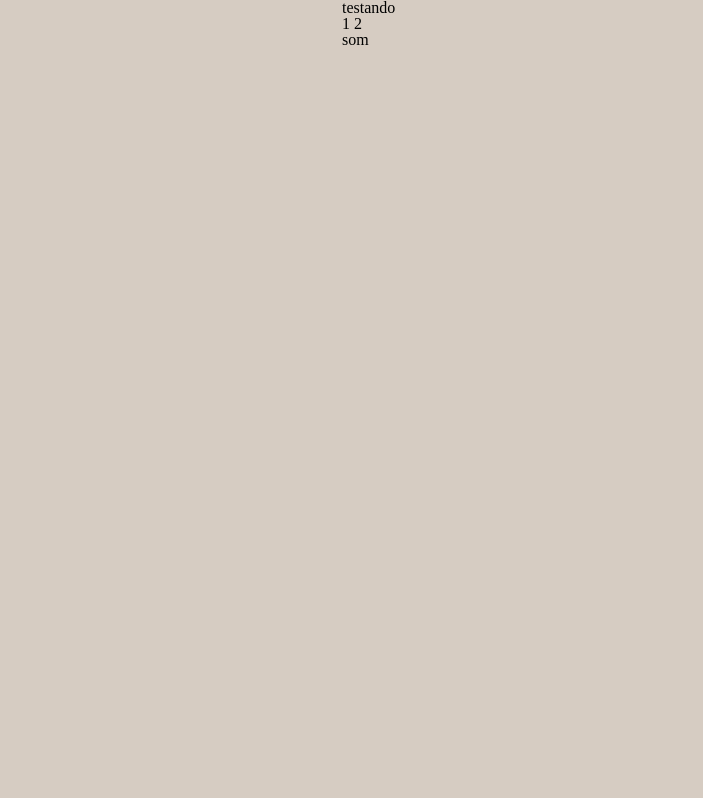
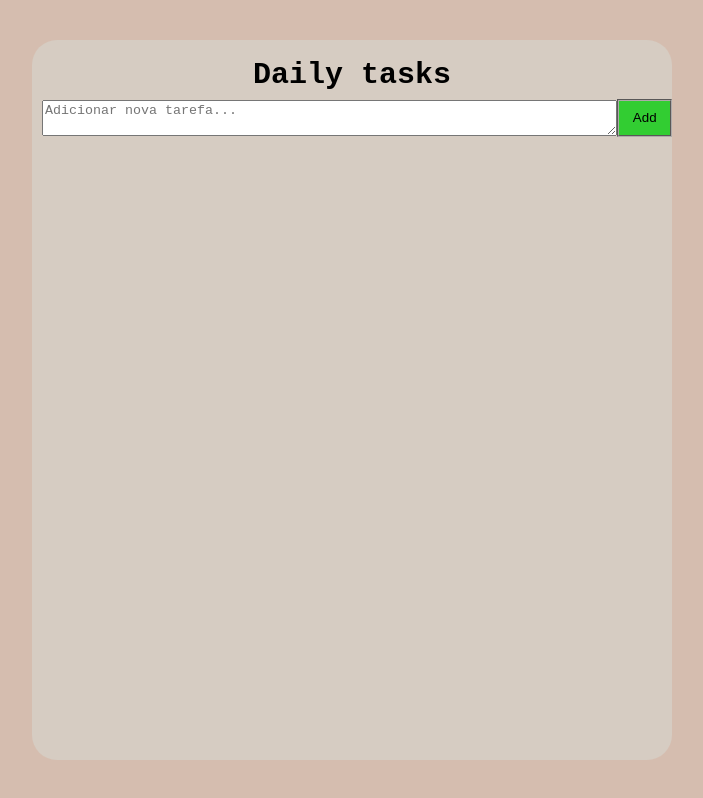
Before and after one commit to carlos-asantos/Projects, a plain HTML site: page checklist w js/index.html in a window 1280 px wide. Shown: the whole page, without its empty margins (288-991 px from the left). Drawn offline with Linux system fonts and the light colour scheme.

Commit message:
Refactor HTML structure and enhance CSS styles for task management interface

```diff
--- a/checklist w js/index.html
+++ b/checklist w js/index.html
@@ -8,8 +8,12 @@
     <link rel="stylesheet" href="style.css">
 </head>
 <body>
-    <div class="main">
-        <h1>testando 1 2 som</h1>
+    <div class="app">
+        <h1>Daily tasks</h1>
+        <div class="addTaskBar">
+            <textarea name="addTask" id="addTask" placeholder="Adicionar nova tarefa..."></textarea>
+            <button class="addTaskButton" onClick="">Add</button>
+        </div>
     </div>
     <script src="script.js"></script>
 </body>
--- a/checklist w js/style.css
+++ b/checklist w js/style.css
@@ -1,15 +1,53 @@
+.google-sans-code-fontePrincipal {
+  font-family: "Google Sans Code", monospace;
+  font-optical-sizing: auto;
+  font-weight: 300;
+  font-style: normal;
+}
+
 body {
-    background-color: #d6ccc2;
+    background-color: #D5BDAF;
     display: flex;
     flex-direction: column;
     justify-content: center;
     align-items: center;
+    height: 100vh;
+    font-family: "Google Sans Code", monospace;
 }
 
-.main {
+.app {
     justify-content: center;
-    width: 20px;
-    height: 20px;
-    border-radius: 5px;
-    border-color: aqua;
+    background-color: #D6CCC2;
+    width: 50%;
+    min-width: 476px;
+    height: 90%;
+    border-radius: 25px;
+    text-align: center;
 }
+
+h1 {
+    font-weight: 700;
+    margin-top:20px;
+    font-size: 30px;
+}
+
+.addTaskBar {
+    display: flex;
+    flex-direction: row;
+    align-items: center;
+}
+
+textarea {
+    width: 90%;
+    margin-top:10px;
+    margin-bottom: 10px;
+    margin-left: 10px;
+}
+
+button {
+    width: 55px;
+    height:37.3px;
+    background-color: #32CD32;
+    border-style: groove;
+    border-color: rgb(173, 170, 170);
+}
```
